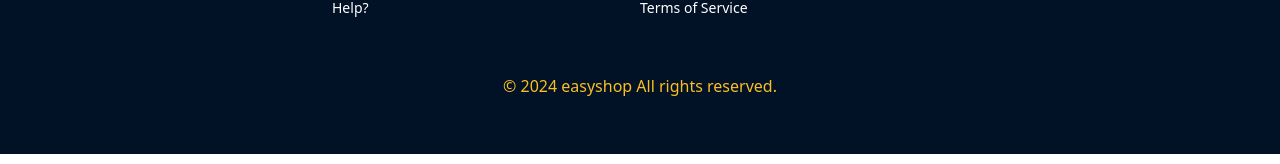
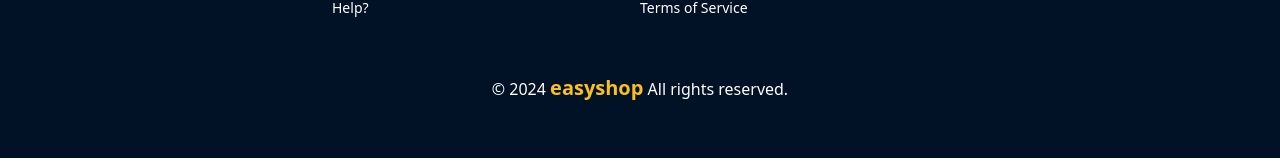
Before and after one commit to Naomi391/EasyShop, a React (Create React App) app in the folder easy-shop/: page /product/1 in a window 1280 px wide. Shown: the part 322-486 px from the top of the page. Built offline with nearby package versions, Linux system fonts and the light colour scheme; no server answers.

Commit message:
Added primary, secondary and third colors

```diff
--- a/easy-shop/src/components/Footer.js
+++ b/easy-shop/src/components/Footer.js
@@ -46,8 +46,8 @@ const Footer = () => {
             <a href="#" className='text-xl'> <FaLinkedin /> </a>
         </div>
       </div>
-      <div className="w-full mt-4 mb-8 text-center items-center text-amber-400">
-        <p>&copy; 2024 <span className="text-amber-400">easyshop</span> All rights reserved.</p>
+      <div className="w-full mt-4 mb-8 text-center items-center text-white font-light">
+        <p>&copy; 2024 <span className="text-amber-400 text-xl space-x-2 font-black">easyshop</span> All rights reserved.</p>
       </div>
     </footer>
   );
--- a/easy-shop/tailwind.config.js
+++ b/easy-shop/tailwind.config.js
@@ -4,7 +4,8 @@ module.exports = {
     extend: {
       backgroundColor: {
         primary: '#011126',
-        second: '#6FDC3D'
+        secondary: '#FFC107',
+        third: '#FFFFFF',
       },
     },
   },
```
